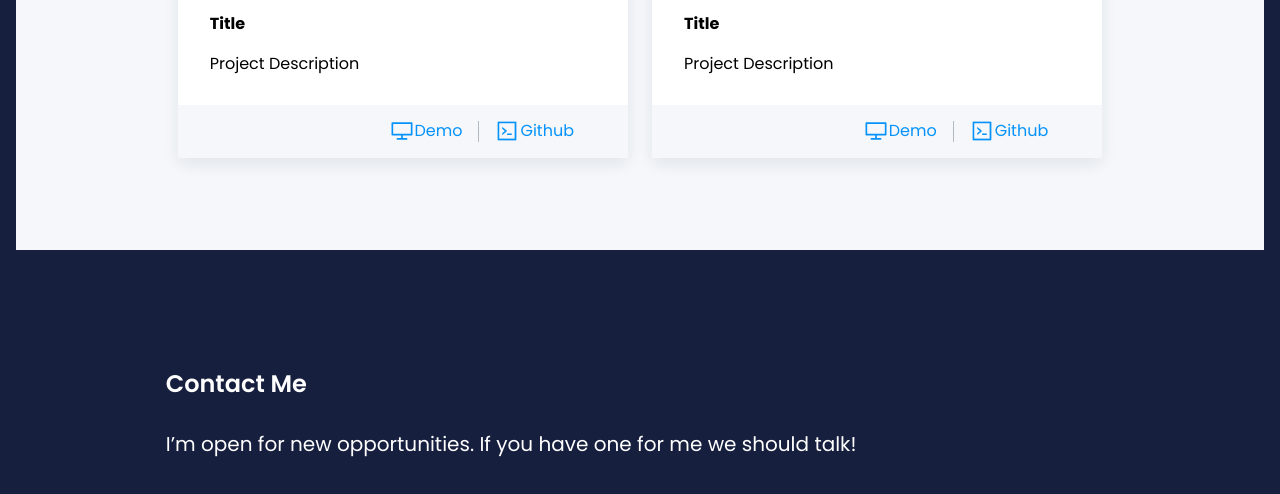
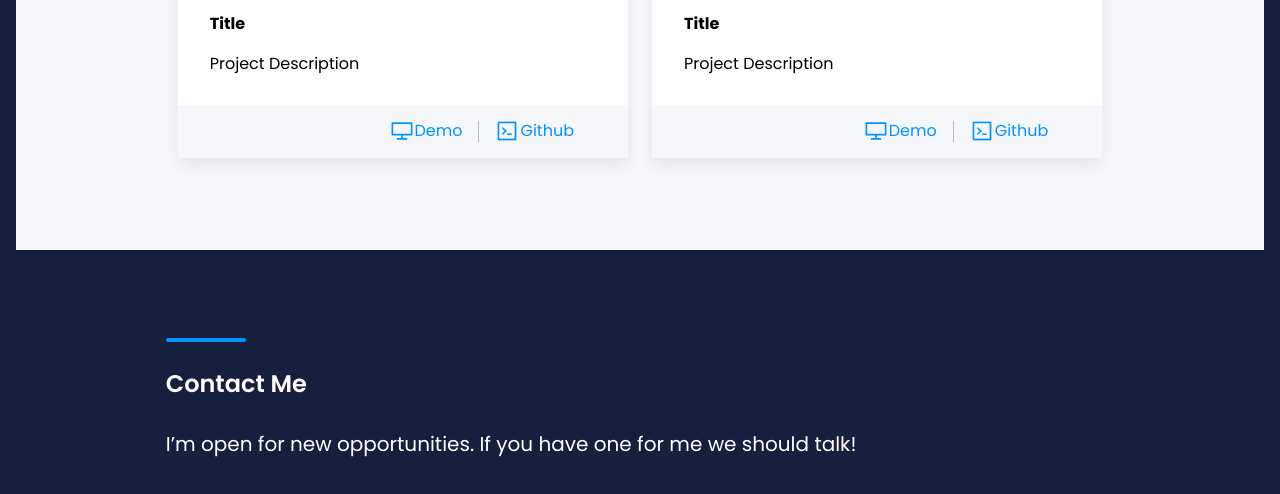
Before and after one commit to pawelkochowicz/pawelkochowicz.github.io, a website: page src/content/index.html in a window 1280 px wide. Shown: the part 2743-3237 px from the top of the page. Drawn offline with nearby package versions, Linux system fonts and the light colour scheme; files that its build step writes are made by us from their sources; files whose address does not match are found by name.

Commit message:
fix: wrong url

```diff
--- a/src/scss/_contact.scss
+++ b/src/scss/_contact.scss
@@ -40,6 +40,6 @@
         width: 80px;
         height: 4px;
         bottom: 4rem;
-        background: url("../assets/img/Decoline-lightblue.svg");
+        background: url("../assets/img/decoline-lightblue.svg");
       }
     }
```
